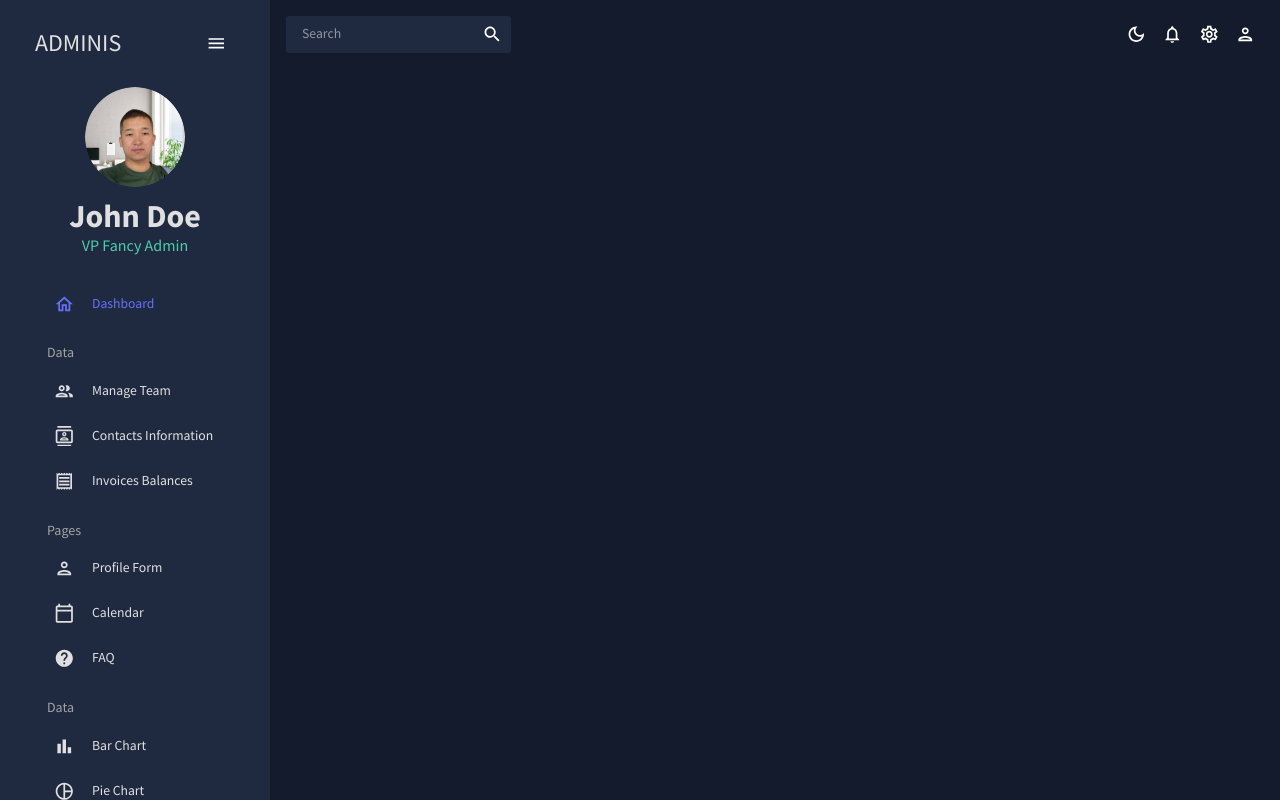
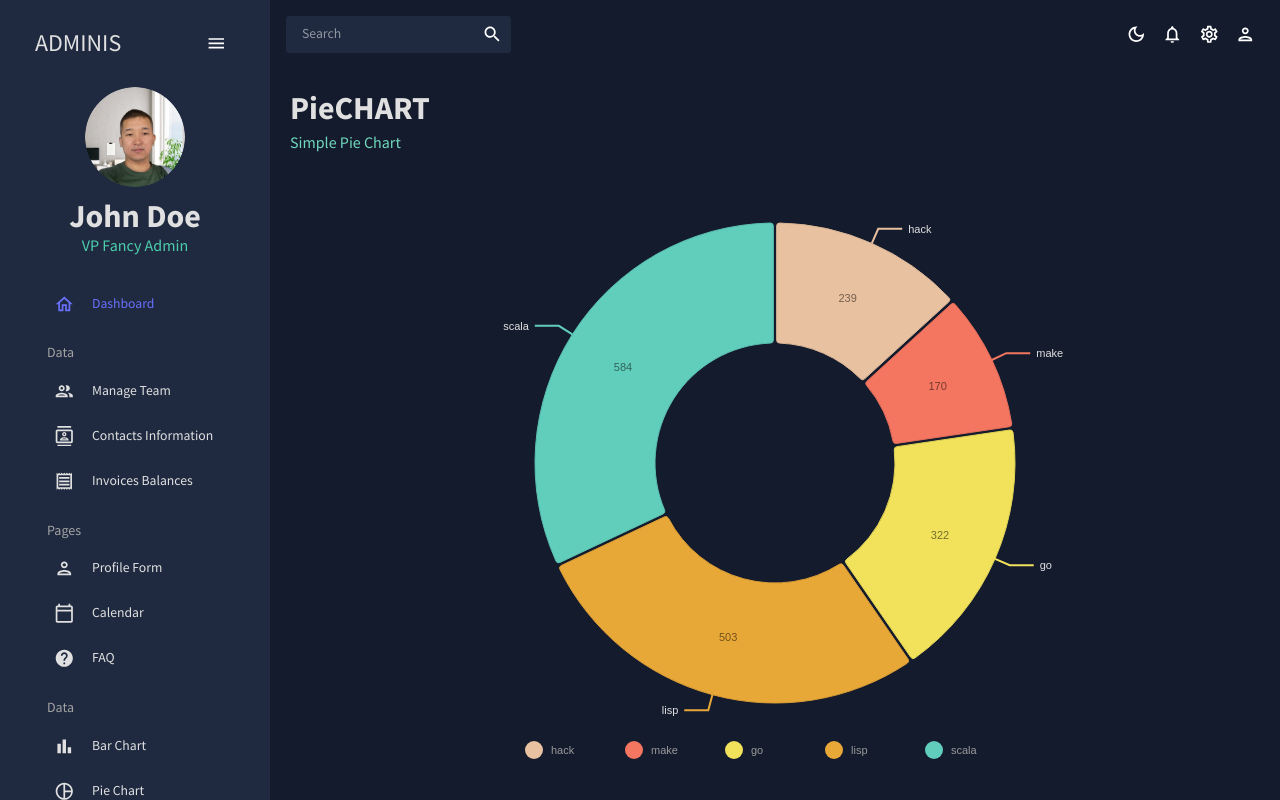
Before and after one commit to Kubatbekkk/admin-dashboard, a React (Create React App) app: page /pie in a window 1280 px wide. Built offline with nearby package versions, Linux system fonts and the light colour scheme.

Commit message:
feat: add PieChart

```diff
--- a/src/App.js
+++ b/src/App.js
@@ -11,8 +11,8 @@
 import Calendar from './scenes/calendar';
 import FAQ from './scenes/faq';
 import Bar from './scenes/bar';
+import Pie from './scenes/pie';
 // import Line from './scenes/line';
-// import Pie from './scenes/pie';
 // import Geography from './scenes/geography';
 
 function App() {
@@ -35,8 +35,8 @@
               <Route path="/calendar" element={<Calendar />} />
               <Route path="/faq" element={<FAQ />} />
               <Route path="/bar" element={<Bar />} />
+              <Route path="/pie" element={<Pie />} />
               {/* <Route path="/line" element={<Line />} /> */}
-              {/* <Route path="/pie" element={<Pie />} /> */}
               {/* <Route path="/geography" element={<Geography />} /> */}
             </Routes>
           </main>
--- a/src/components/BarChart.jsx
+++ b/src/components/BarChart.jsx
@@ -3,7 +3,7 @@
 import { tokens } from '../theme';
 import { mockBarData as data } from '../data/mockData';
 
-const BarChart = () => {
+const BarChart = ({ isDashboard = false }) => {
   const theme = useTheme();
   const colors = tokens(theme.palette.mode);
 
@@ -88,7 +88,7 @@
         tickSize: 5,
         tickPadding: 5,
         tickRotation: 0,
-        legend: 'country',
+        legend: isDashboard ? undefined : 'country',
         legendPosition: 'middle',
         legendOffset: 32,
       }}
@@ -96,7 +96,7 @@
         tickSize: 5,
         tickPadding: 5,
         tickRotation: 0,
-        legend: 'food',
+        legend: isDashboard ? undefined : 'food',
         legendPosition: 'middle',
         legendOffset: -40,
       }}
--- /dev/null
+++ b/src/components/PieChart.jsx
@@ -0,0 +1,108 @@
+import { ResponsivePie } from '@nivo/pie';
+import { useTheme } from '@mui/material';
+import { tokens } from '../theme';
+import { mockPieData as data } from '../data/mockData';
+const PieChart = () => {
+  const theme = useTheme();
+  const colors = tokens(theme.palette.mode);
+
+  return (
+    <ResponsivePie
+      data={data}
+      theme={{
+        axis: {
+          domain: {
+            line: {
+              stroke: colors.grey[100],
+            },
+          },
+          legend: {
+            text: {
+              fill: colors.grey[100],
+            },
+          },
+          ticks: {
+            line: {
+              stroke: colors.grey[100],
+              strokeWidth: 1,
+            },
+            text: {
+              fill: colors.grey[100],
+            },
+          },
+        },
+        legends: {
+          text: {
+            fill: colors.grey[100],
+          },
+        },
+      }}
+      margin={{ top: 40, right: 80, bottom: 80, left: 80 }}
+      innerRadius={0.5}
+      padAngle={0.7}
+      cornerRadius={3}
+      activeOuterRadiusOffset={8}
+      borderWidth={1}
+      borderColor={{
+        from: 'color',
+        modifiers: [['darker', 0.2]],
+      }}
+      arcLinkLabelsSkipAngle={10}
+      arcLinkLabelsTextColor={colors.grey[100]}
+      arcLinkLabelsThickness={2}
+      arcLinkLabelsColor={{ from: 'color' }}
+      arcLabelsSkipAngle={10}
+      arcLabelsTextColor={{
+        from: 'color',
+        modifiers: [['darker', 2]],
+      }}
+      defs={[
+        {
+          id: 'dots',
+          type: 'patternDots',
+          background: 'inherit',
+          color: 'rgba(255, 255, 255, 0.3)',
+          size: 4,
+          padding: 1,
+          stagger: true,
+        },
+        {
+          id: 'lines',
+          type: 'patternLines',
+          background: 'inherit',
+          color: 'rgba(255, 255, 255, 0.3)',
+          rotation: -45,
+          lineWidth: 6,
+          spacing: 10,
+        },
+      ]}
+      legends={[
+        {
+          anchor: 'bottom',
+          direction: 'row',
+          justify: false,
+          translateX: 0,
+          translateY: 56,
+          itemsSpacing: 0,
+          itemWidth: 100,
+          itemHeight: 18,
+          itemTextColor: '#999',
+          itemDirection: 'left-to-right',
+          itemOpacity: 1,
+          symbolSize: 18,
+          symbolShape: 'circle',
+          effects: [
+            {
+              on: 'hover',
+              style: {
+                itemTextColor: '#000',
+              },
+            },
+          ],
+        },
+      ]}
+    />
+  );
+};
+
+export default PieChart;
--- /dev/null
+++ b/src/scenes/pie/index.jsx
@@ -0,0 +1,15 @@
+import { Box } from '@mui/material';
+import Header from '../../components/Header';
+import PieChart from '../../components/PieChart';
+
+const Pie = () => {
+  return (
+    <Box m="20px">
+      <Header title="PieCHART" subtitle="Simple Pie Chart" />
+      <Box height="75vh">
+        <PieChart />
+      </Box>
+    </Box>
+  );
+};
+export default Pie;
```
